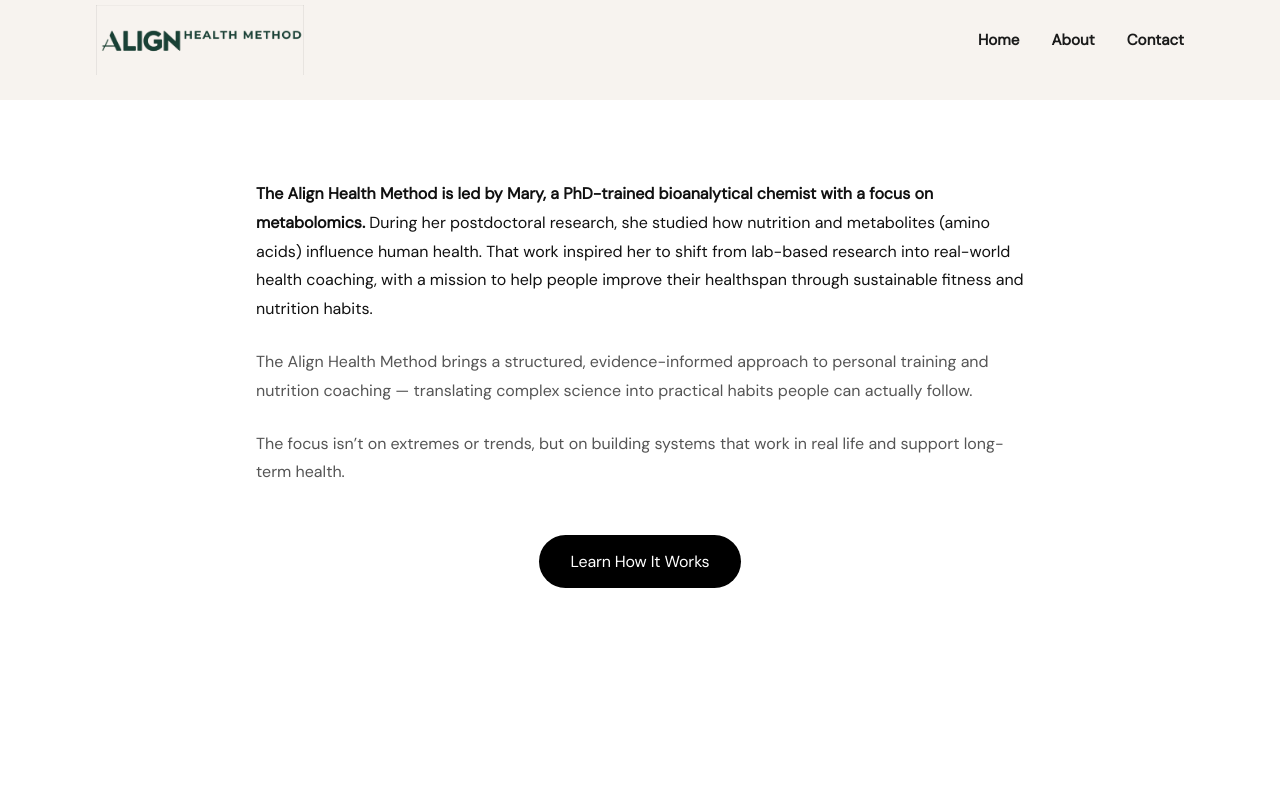
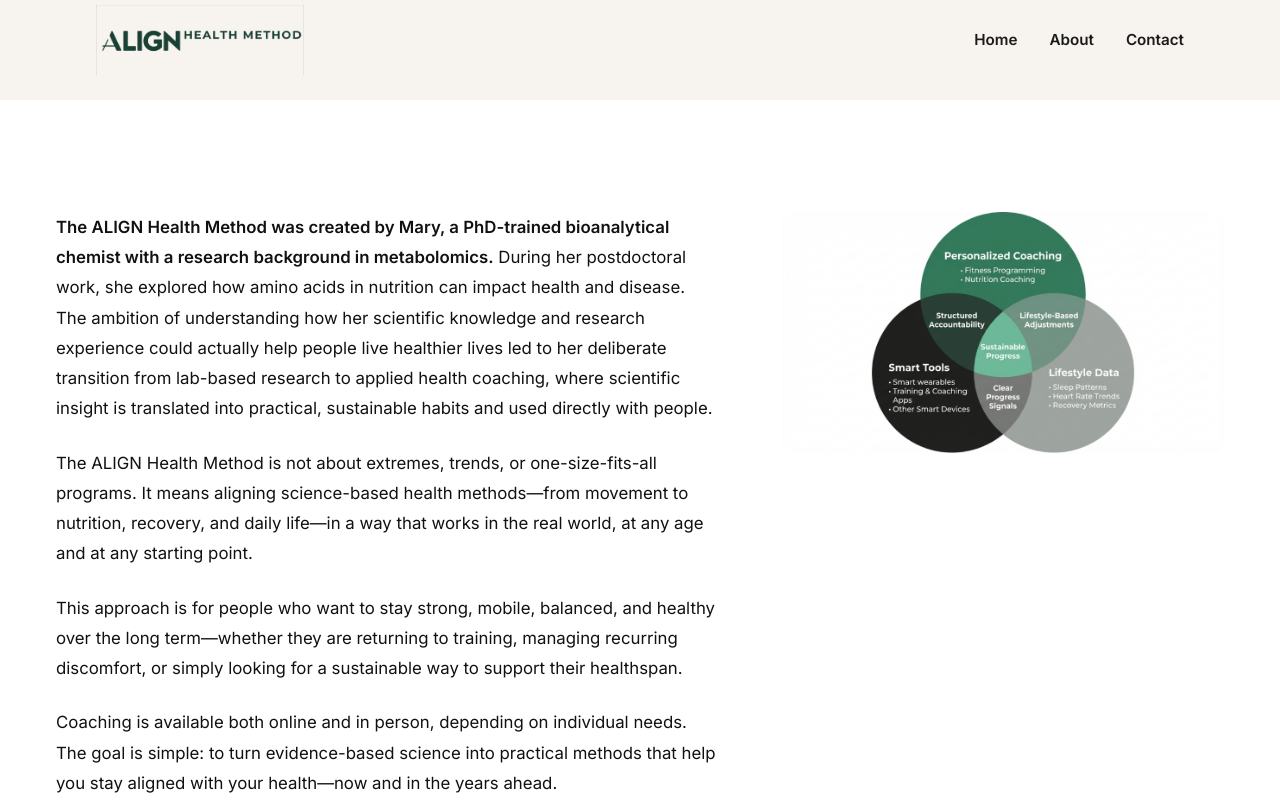
Before and after one commit to maryamt52/AlignHealthy, a React (Vite) app: page /about in a window 1280 px wide. Shown: the top 800 px of the page. Built offline with nearby package versions, Linux system fonts and the light colour scheme.

Commit message:
Update About content/layout with new diagram and switch font to Inter

```diff
--- a/index.html
+++ b/index.html
@@ -19,8 +19,7 @@
   <link rel="canonical" href="https://alignhealthmethod.com/" />
   <link rel="preconnect" href="https://fonts.googleapis.com">
   <link rel="preconnect" href="https://fonts.gstatic.com" crossorigin>
-  <link href="https://fonts.googleapis.com/css2?family=DM+Sans:opsz,wght@9..40,300;400;500;600;700&display=swap"
-    rel="stylesheet">
+  <link href="https://fonts.googleapis.com/css2?family=Inter:wght@300;400;500;600;700&display=swap" rel="stylesheet">
 </head>
 
 <body>
--- a/src/pages/About.jsx
+++ b/src/pages/About.jsx
@@ -6,25 +6,45 @@ const About = () => {
     return (
         <div style={{ minHeight: '100vh', display: 'flex', flexDirection: 'column' }}>
             <section className="section" style={{ background: 'var(--color-white)', flex: 1 }}>
-                <div className="container" style={{ maxWidth: '800px', margin: '0 auto' }}>
+                <div className="container" style={{ maxWidth: '1200px', margin: '0 auto' }}> {/* Increased maxWidth for grid */}
+                    <div className="about-grid">
+                        <div className="about-text about-content">
+                            <p>
+                                <strong style={{ fontWeight: '600' }}>The ALIGN Health Method was created by Mary, a PhD-trained bioanalytical chemist with a research background in metabolomics.</strong> During her postdoctoral work, she explored how amino acids in nutrition can impact health and disease. The ambition of understanding how her scientific knowledge and research experience could actually help people live healthier lives led to her deliberate transition from lab-based research to applied health coaching, where scientific insight is translated into practical, sustainable habits and used directly with people.
+                            </p>
+                            <p>
+                                The ALIGN Health Method is not about extremes, trends, or one-size-fits-all programs. It means aligning science-based health methods—from movement to nutrition, recovery, and daily life—in a way that works in the real world, at any age and at any starting point.
+                            </p>
 
-                    {/* The Header/Slogan Part */}
-                    <div style={{ textAlign: 'left', color: 'var(--color-text-muted)', lineHeight: '1.8' }}>
-                        <p style={{ marginBottom: '1.5rem', color: 'var(--color-text-main)' }}>
-                            <strong style={{ fontWeight: '600' }}>The Align Health Method is led by Mary, a PhD-trained bioanalytical chemist with a focus on metabolomics.</strong> During her postdoctoral research, she studied how nutrition and metabolites (amino acids) influence human health. That work inspired her to shift from lab-based research into real-world health coaching, with a mission to help people improve their healthspan through sustainable fitness and nutrition habits.
-                        </p>
-                        <p style={{ marginBottom: '1.5rem' }}>
-                            The Align Health Method brings a structured, evidence-informed approach to personal training and nutrition coaching — translating complex science into practical habits people can actually follow.
-                        </p>
-                        <p style={{ marginBottom: '2rem' }}>
-                            The focus isn’t on extremes or trends, but on building systems that work in real life and support long-term health.
-                        </p>
-                    </div>
+                            {/* Mobile Image: Appears after 2nd paragraph */}
+                            <img
+                                src="/align-method-chart.png"
+                                alt="Align Health Method - Personalized, Structured, Sustainable"
+                                className="about-chart mobile-only-chart"
+                            />
 
-                    <div style={{ textAlign: 'center', marginTop: '3rem' }}>
-                        <button onClick={openModal} className="btn btn-primary">
-                            Learn How It Works
-                        </button>
+                            <p>
+                                This approach is for people who want to stay strong, mobile, balanced, and healthy over the long term—whether they are returning to training, managing recurring discomfort, or simply looking for a sustainable way to support their healthspan.
+                            </p>
+                            <p>
+                                Coaching is available both online and in person, depending on individual needs.
+                                The goal is simple: to turn evidence-based science into practical methods that help you stay aligned with your health—now and in the years ahead.
+                            </p>
+
+                            <div style={{ marginTop: '2.5rem' }}>
+                                <button onClick={openModal} className="btn btn-primary">
+                                    Learn How It Works
+                                </button>
+                            </div>
+                        </div>
+
+                        <div className="about-image desktop-only-chart">
+                            <img
+                                src="/align-method-chart.png"
+                                alt="Align Health Method - Personalized, Structured, Sustainable"
+                                className="about-chart"
+                            />
+                        </div>
                     </div>
                 </div>
             </section>
--- a/src/styles/main.css
+++ b/src/styles/main.css
@@ -15,7 +15,7 @@
   --color-border: #E0DCD8;
 
   /* Typography */
-  --font-main: 'DM Sans', sans-serif;
+  --font-main: 'Inter', sans-serif;
 
   /* Spacing */
   --spacing-xs: 0.5rem;
@@ -271,3 +271,58 @@ img.navbar-logo {
   font-family: inherit;
   text-decoration: none;
 }
+
+/* About Page Specifics */
+.about-grid {
+  display: flex;
+  flex-direction: column;
+  gap: 2rem;
+}
+
+.about-content {
+  color: var(--color-text-main);
+  line-height: 1.8;
+  font-size: 1.05rem;
+}
+
+.about-content p {
+  margin-bottom: 1.5rem;
+}
+
+.about-chart {
+  width: 100%;
+  height: auto;
+  object-fit: contain;
+  border-radius: var(--radius-md);
+  /* box-shadow: var(--shadow-md); removed shadow for cleaner look on diagram */
+}
+
+.mobile-only-chart {
+  display: block;
+  margin: 2rem 0;
+}
+
+.desktop-only-chart {
+  display: none;
+}
+
+@media (min-width: 900px) {
+  .about-grid {
+    display: grid;
+    grid-template-columns: 1.2fr 0.8fr;
+    /* Text slightly wider */
+    gap: 4rem;
+    align-items: start;
+    padding-top: 2rem;
+  }
+
+  .mobile-only-chart {
+    display: none;
+  }
+
+  .desktop-only-chart {
+    display: block;
+    position: sticky;
+    top: 100px;
+  }
+}
```
Also changed, not shown: public/align-method-chart.png (added).
